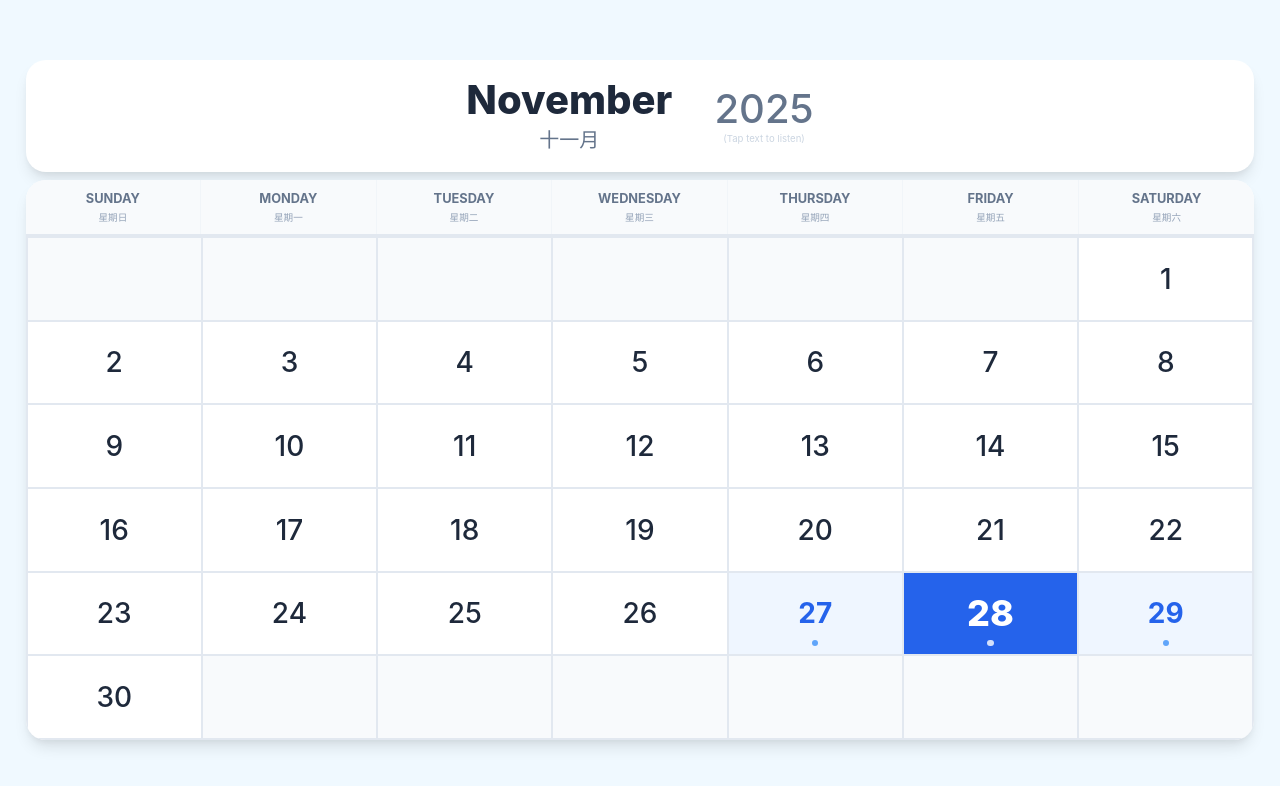
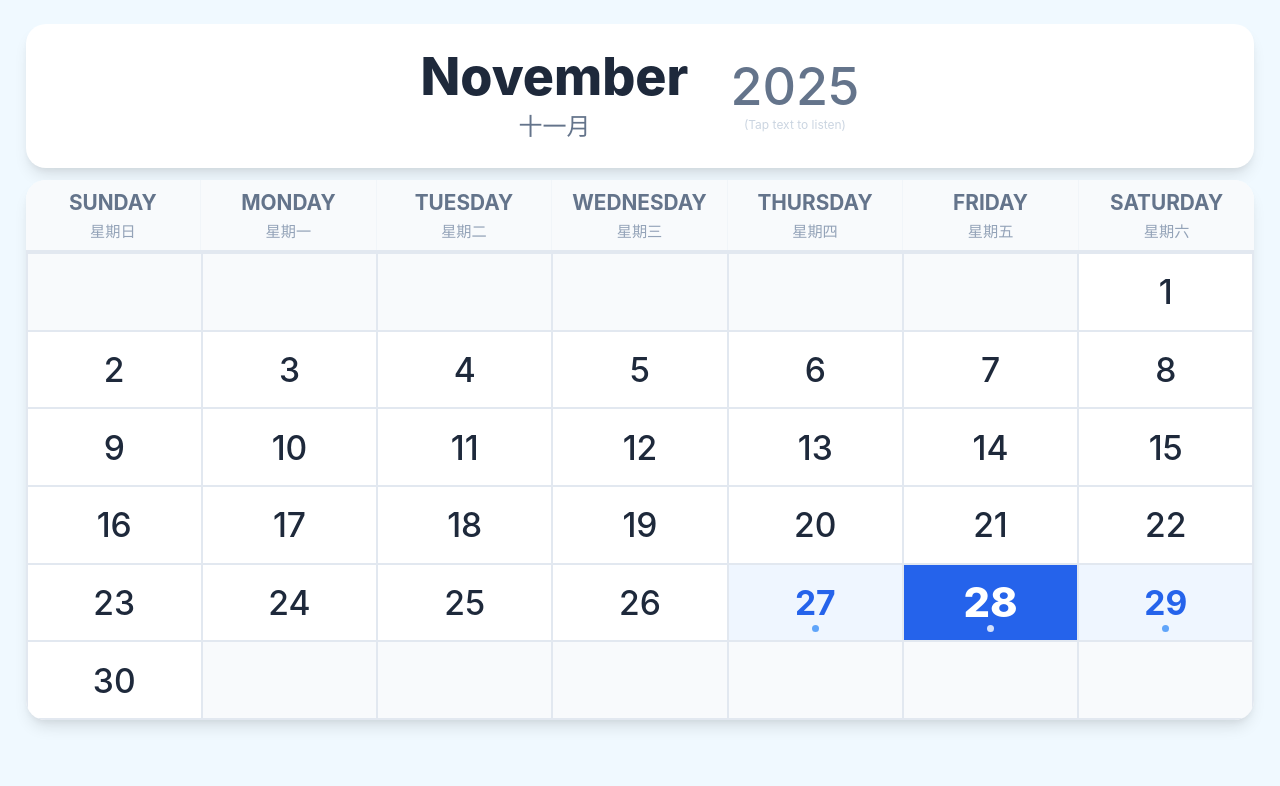
Before and after one commit to yixuanevewang/simple_calendar_website, a plain HTML site: page index.html in a window 1280 px wide. Drawn offline with Linux system fonts and the light colour scheme.

Commit message:
Update layout and font sizes in index.html
Adjusted various font sizes and layout properties for better visual balance and alignment.

```diff
--- a/index.html
+++ b/index.html
@@ -30,8 +30,11 @@
             width: 100vw;
             overflow: hidden; /* No scroll */
             display: flex;
-            align-items: center;
-            justify-content: center;
+            /* Explicitly set column so 'flex-start' means TOP */
+            flex-direction: column;
+            align-items: center; /* This ensures horizontal centering */
+            justify-content: flex-start; /* This ensures vertical top alignment */
+            padding-top: 3vh;
             touch-action: manipulation;
             user-select: none;
             -webkit-user-select: none;
@@ -40,10 +43,10 @@
         /* Main Container - fills most of the screen */
         .container {
             width: 96vw;
-            height: 85vh; /* Reduced from 92vh to prevent bottom cutoff */
+            height: 87vh;
             display: flex;
             flex-direction: column;
-            gap: 1vh;
+            gap: 1.5vh;
         }
 
         /* Header Section */
@@ -58,7 +61,7 @@
             flex-direction: row; /* Changed to row for side-by-side */
             justify-content: center;
             align-items: center; /* Vertically align centers */
-            height: 14vh; /* Reduced from 16vh */
+            height: 18vh;
             gap: 4vh; /* Space between Month and Year */
         }
 
@@ -72,7 +75,7 @@
         }
 
         .month-en {
-            font-size: 5vh; /* Reduced from 6vh */
+            font-size: 6.5vh;
             font-weight: 800;
             color: var(--text-primary);
             line-height: 1;
@@ -80,7 +83,7 @@
         }
 
         .month-zh {
-            font-size: 2.5vh; /* Reduced from 3vh */
+            font-size: 3vh;
             font-weight: 500;
             color: var(--text-secondary);
             margin-top: 0.5vh;
@@ -97,7 +100,7 @@
         }
 
         .year-text {
-            font-size: 5vh; /* Reduced from 6vh */
+            font-size: 6.5vh;
             color: var(--text-secondary);
             font-weight: 500;
             line-height: 1;
@@ -106,13 +109,13 @@
 
         /* Placeholder for year subtitle if needed, or just visual balance */
         .year-sub {
-            font-size: 1.5vh; /* Reduced */
+            font-size: 2vh;
             color: transparent; /* Keep layout stable */
             margin-top: 0.5vh;
         }
 
         .tap-hint {
-            font-size: 1.2vh; /* Reduced */
+            font-size: 1.5vh;
             color: #cbd5e1;
             margin-top: 0.5vh;
         }
@@ -134,7 +137,7 @@
             grid-template-columns: repeat(7, 1fr);
             background-color: #f8fafc;
             border-bottom: 2px solid #e2e8f0;
-            height: 7vh; /* Reduced from 8vh */
+            height: 9vh;
         }
 
         .weekday-cell {
@@ -154,7 +157,7 @@
         }
 
         .weekday-en {
-            font-size: 1.6vh; /* Reduced from 1.8vh */
+            font-size: 2.6vh; /* UPDATED: Increased from 2vh */
             font-weight: 700;
             color: var(--text-secondary);
             text-transform: uppercase;
@@ -162,7 +165,7 @@
         }
 
         .weekday-zh {
-            font-size: 1.2vh; /* Reduced from 1.4vh */
+            font-size: 1.9vh; /* UPDATED: Increased from 1.5vh */
             font-weight: 400;
             color: #94a3b8;
             margin-top: 0.5vh;
@@ -187,7 +190,7 @@
             display: flex;
             align-items: center;
             justify-content: center;
-            font-size: 3.5vh; /* Reduced from 4vh */
+            font-size: 4.2vh;
             font-weight: 500;
             position: relative;
             cursor: pointer;
@@ -205,7 +208,7 @@
             background-color: var(--accent-blue);
             color: var(--white);
             font-weight: 800;
-            font-size: 4.5vh; /* Reduced from 5vh */
+            font-size: 5.2vh;
         }
 
         .day-cell.today:active {
@@ -222,8 +225,8 @@
         .dot-indicator {
             position: absolute;
             bottom: 0.5vh;
-            width: 0.8vh; /* Slightly smaller dot */
-            height: 0.8vh;
+            width: 0.9vh;
+            height: 0.9vh;
             background-color: #60a5fa;
             border-radius: 50%;
         }
```
